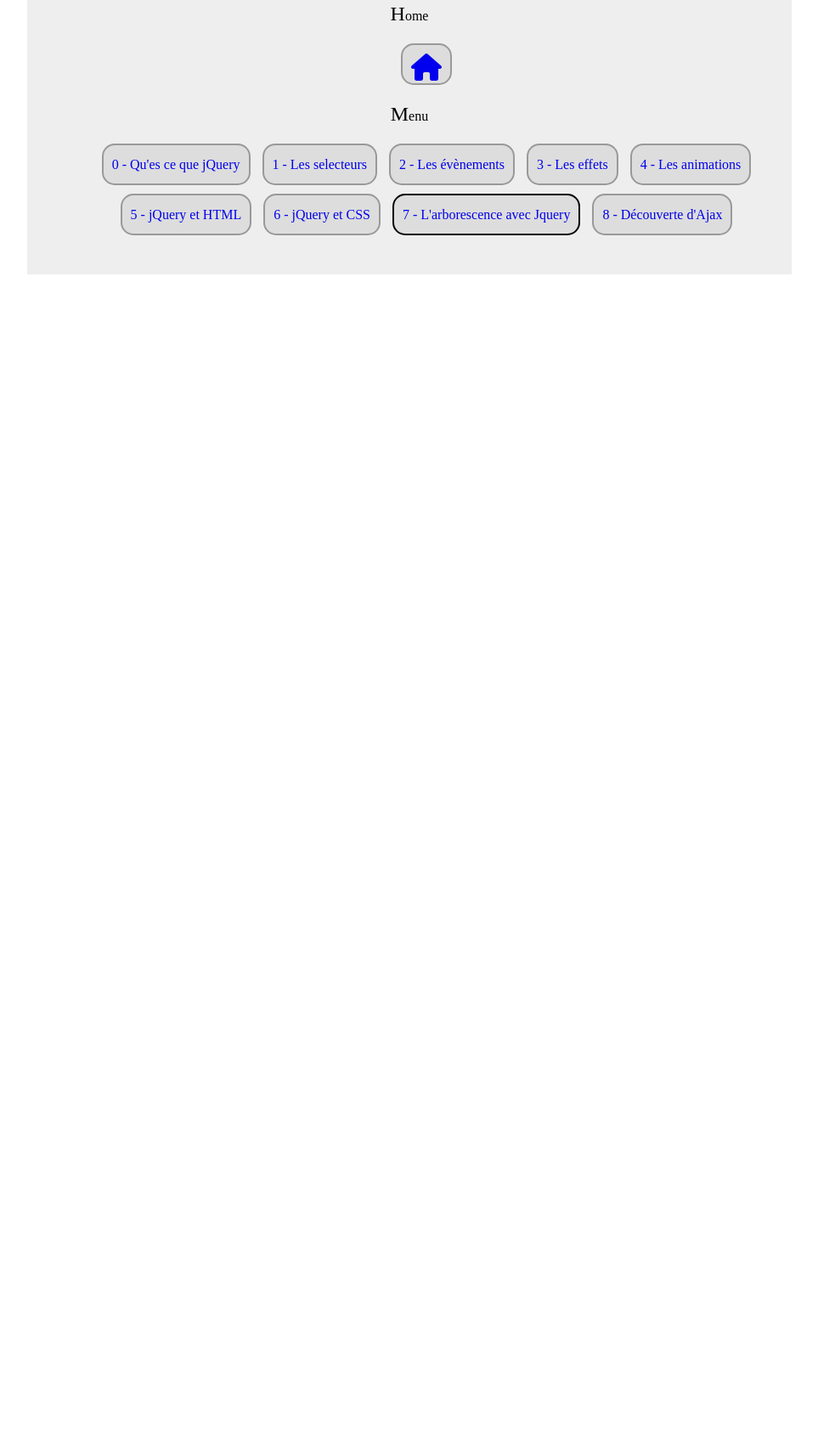
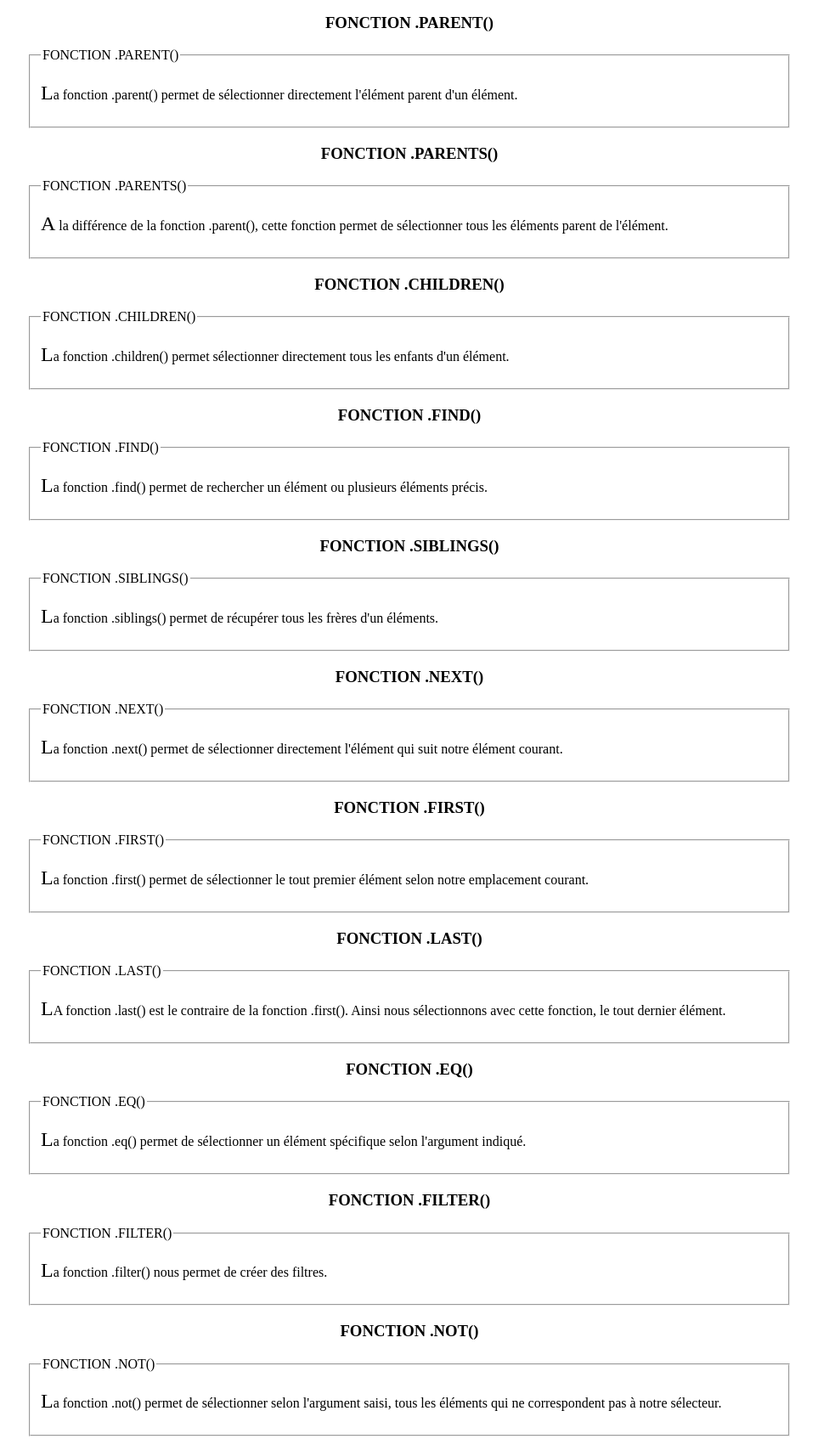
Before and after one commit to Zyrass/udemy-section4, a plain HTML site: page js-cours/7-jquery-arborescence.html in a window 1280 px wide. Shown: the part 337-2031 px from the top of the page at 85% size, without its empty margins (158-1121 px from the left). Before the commit the page ends 800 px from the top, so only its background shows below. Drawn offline with Linux system fonts and the light colour scheme.

Commit message:
Ajout de la description pour arborescence + suppression d'une image obsolète

```diff
--- a/js-cours/7-jquery-arborescence.html
+++ b/js-cours/7-jquery-arborescence.html
@@ -20,6 +20,78 @@
         <h1>Cours JQUERY</h1>
         <h2>7 - L'arborescence dans JQuery</h2>
         <hr>
+
+        <p>Avant toutes choses, il faut imaginer un arbre généalogique afin de comprendre ce qu'il va suivre. En effet je vais parler de parent, de grand parent, de frère etc... Également, il faut savoir que chaque fonction, peut prendre un argument. Cet argument correspond tout simplement a un sélecteur css.<br /><br />
+
+        Autre précision, tous les exemples qui suivront, seront tous identique à une différence prêt. Chaque exemple disposera d'un bouton permettant de tester la fonction et voir le comportement qu'il peut y avoir. Par la même occasion, il y a un bouton permettant de revenir à son état d'origine afin de recommencer indéfiniment. Pour détailler l'exemple, il s'agit d'une div contenant elle-même une autre div qui sera elle la div qui contiendra le tout. Dans cette div nous y trouverons une div qui se nommera div1 et une seconde qui elle se nommera div2. Chacune de ces deux div contiendra 3 paragraphes de couleur bleu chaque paragraphe sera espacé et tous les éléments contiendrons une bordure de 3px de couleur noire.
+        </p>
+
+        <h3>fonction .parent()</h3>
+        <fieldset>
+            <legend>fonction .parent()</legend>
+            <p>La fonction .parent() permet de sélectionner directement l'élément parent d'un élément.</p>
+        </fieldset>
+
+        <h3>fonction .parents()</h3>
+        <fieldset>
+            <legend>fonction .parents()</legend>
+            <p>A la différence de la fonction .parent(), cette fonction permet de sélectionner tous les  éléments parent de l'élément.</p>
+        </fieldset>
+
+        <h3>fonction .children()</h3>
+        <fieldset>
+            <legend>fonction .children()</legend>
+            <p>La fonction .children() permet sélectionner directement tous les enfants d'un élément.</p>
+        </fieldset>
+
+        <h3>fonction .find()</h3>
+        <fieldset>
+            <legend>fonction .find()</legend>
+            <p>La fonction .find() permet de rechercher un élément ou plusieurs éléments précis.</p>
+        </fieldset>
+
+        <h3>fonction .siblings()</h3>
+        <fieldset>
+            <legend>fonction .siblings()</legend>
+            <p>La fonction .siblings() permet de récupérer tous les frères d'un éléments.</p>
+        </fieldset>
+
+        <h3>fonction .next()</h3>
+        <fieldset>
+            <legend>fonction .next()</legend>
+            <p>La fonction .next() permet de sélectionner directement l'élément qui suit notre élément courant.</p>
+        </fieldset>
+
+        <h3>fonction .first()</h3>
+        <fieldset>
+            <legend>fonction .first()</legend>
+            <p>La fonction .first() permet de sélectionner le tout premier élément selon notre emplacement courant.</p>
+        </fieldset>
+
+        <h3>fonction .last()</h3>
+        <fieldset>
+            <legend>fonction .last()</legend>
+            <p>LA fonction .last() est le contraire de la fonction .first(). Ainsi nous sélectionnons avec cette fonction, le tout dernier élément.</p>
+        </fieldset>
+
+        <h3>fonction .eq()</h3>
+        <fieldset>
+            <legend>fonction .eq()</legend>
+            <p>La fonction .eq() permet de sélectionner un élément spécifique selon l'argument indiqué.</p>
+        </fieldset>
+
+        <h3>fonction .filter()</h3>
+        <fieldset>
+            <legend>fonction .filter()</legend>
+            <p>La fonction .filter() nous permet de créer des filtres.</p>
+        </fieldset>
+
+        <h3>fonction .not()</h3>
+        <fieldset>
+            <legend>fonction .not()</legend>
+            <p>La fonction .not() permet de sélectionner selon l'argument saisi, tous les éléments qui ne correspondent pas à notre sélecteur.</p>
+        </fieldset>
+
 
         <footer>
             <p>Conception : Alain GUILLON</p>
```
Also changed, not shown: index.html (+4 -1 lines), 1 other file.
